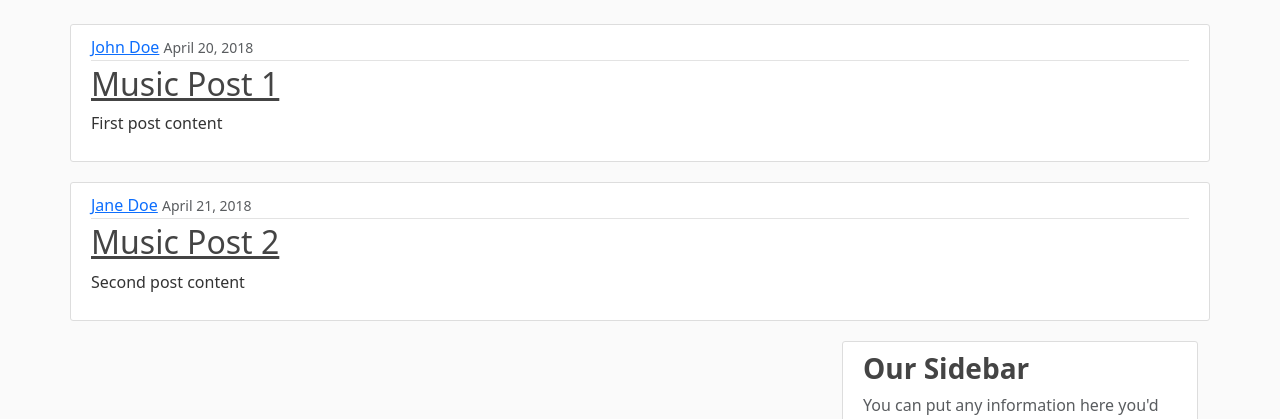
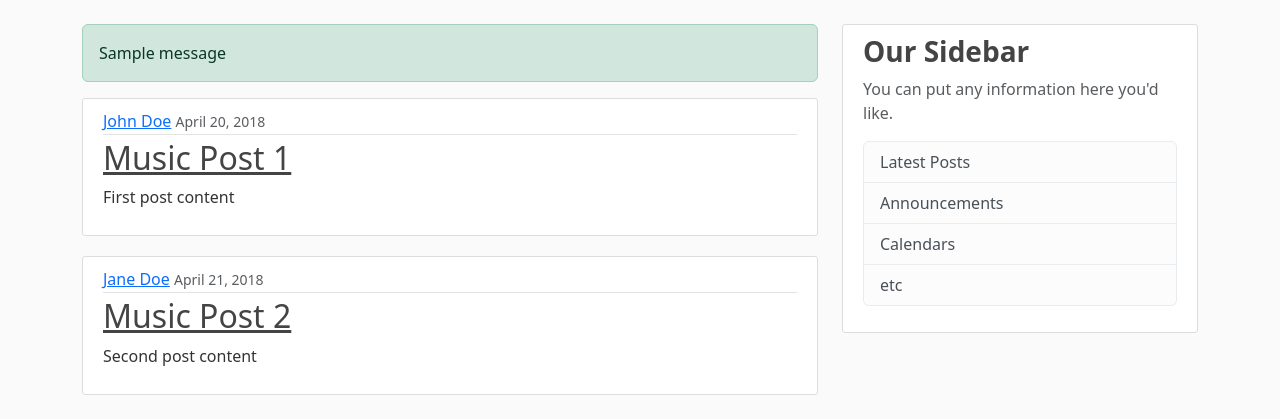
Before and after one commit to nick23447/now-listening, a Flask app: page / in a window 1280 px wide. Shown: the part 56-475 px from the top of the page. Run offline with Flask 3, Linux system fonts and the light colour scheme; one stand-in notice (Sample message) is shown.

Commit message:
added error messages

```diff
--- a/musicblog/templates/layout.html
+++ b/musicblog/templates/layout.html
@@ -42,8 +42,17 @@
       </header>
       <main role="main" class="container">
         <div class="row">
-            {% block content %}{% endblock %}
             <div class="col-md-8">
+                {% with messages = get_flashed_messages(with_categories=True) %}
+                    {% if messages %}
+                        {% for category, message in messages %}
+                            <div class="alert alert-{{ category }}">
+                                {{ message }}
+                            </div>
+                        {% endfor %}
+                    {% endif %}
+                {% endwith %}
+                {% block content %}{% endblock %}
             </div>
             <div class="col-md-4">
             <div class="content-section">
```
